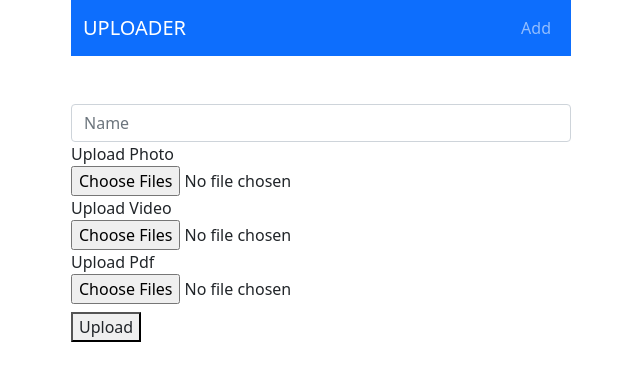
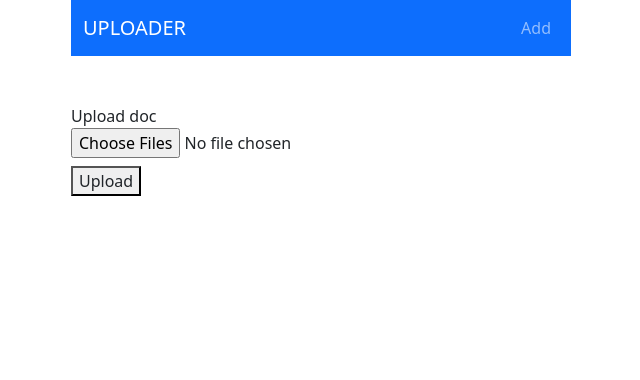
Before and after one commit to SulakshanaGeeth/Research-Project-Management-System, a React (Create React App) app in the folder frontend/: page /submit-document in a window 1280 px wide. Shown: the top 380 px of the page, without its empty margins (319-959 px from the left). Built offline with nearby package versions, Linux system fonts and the light colour scheme.

Commit message:
Did some modifications.

```diff
--- a/frontend/src/components/Student/SubmitDocument.js
+++ b/frontend/src/components/Student/SubmitDocument.js
@@ -6,36 +6,20 @@ import { BACKEND_BASE_URL } from "./../constant/index";
 
 const SubmitDocument = () => {
   const history = useNavigate();
-  const [name, setName] = useState("");
-  const [file, setFile] = useState([]);
-  const [video, setVideo] = useState([]);
-  const [pdf, setPdf] = useState([]);
-  // const handleChange = (e) => {
-  //   const newStateFiles = [...files, e.target.files];
-  //   setFiles(newStateFiles);
-  // };
+  const email = localStorage.getItem("email");
+
+  const [doc, setDoc] = useState([]);
+
   const upload = async (e) => {
     try {
       e.preventDefault();
-      // let formData = new FormData();
-      // for (let i = 0; i < files.length; i++) {
-      //   formData.append("files", files[i]);
-      // }
-      // formData.append("name", name);
-      // formData.append("video", data.video);
-      // formData.append("pdf", data.pdf);
 
       const data = new FormData();
 
-      data.append("name", name);
-      for (var x = 0; x < file.length; x++) {
-        data.append("uploaded_Image", file[x]);
-      }
-      for (var x = 0; x < video.length; x++) {
-        data.append("uploaded_Image", video[x]);
-      }
-      for (var x = 0; x < pdf.length; x++) {
-        data.append("uploaded_Image", pdf[x]);
+      data.append("email", email);
+
+      for (var x = 0; x < doc.length; x++) {
+        data.append("uploaded_Document", doc[x]);
       }
 
       const res = await fetch(`${BACKEND_BASE_URL}/document-upload`, {
@@ -43,10 +27,7 @@ const SubmitDocument = () => {
         body: data,
       });
       if (res.ok) {
-        setName("");
-        setFile(null);
-        setPdf(null);
-        setVideo(null);
+        setDoc(null);
         history.replace("/home");
       }
     } catch (error) {
@@ -57,56 +38,17 @@ const SubmitDocument = () => {
   return (
     <div style={{ maxWidth: 500, margin: "auto" }}>
       <Navbar />
-      {/* <pre>{file!=null && file.length}</pre> */}
       <form onSubmit={upload} encType="multipart/form-data">
-        <div className="form-group">
-          <input
-            type="text"
-            placeholder="Name"
-            value={name}
-            required
-            onChange={(e) => {
-              setName(e.target.value);
-            }}
-            className="form-control"
-          />
-        </div>
-        Upload Photo
+        Upload doc
         <div className="form-group">
           <input
             type="file"
             multiple
             required
-            filename="uploaded_Image"
+            filename="uploaded_Document"
             className="form-control-file"
             onChange={(e) => {
-              setFile(e.target.files);
-            }}
-          />
-        </div>
-        Upload Video
-        <div className="form-group">
-          <input
-            type="file"
-            multiple
-            required
-            filename="uploaded_Image"
-            className="form-control-file"
-            onChange={(e) => {
-              setVideo(e.target.files);
-            }}
-          />
-        </div>
-        Upload Pdf
-        <div className="form-group">
-          <input
-            type="file"
-            multiple
-            required
-            filename="uploaded_Image"
-            className="form-control-file"
-            onChange={(e) => {
-              setPdf(e.target.files);
+              setDoc(e.target.files);
             }}
           />
         </div>
@@ -114,30 +56,6 @@ const SubmitDocument = () => {
           Upload
         </button>
       </form>
-
-      {/* <div className="mb-3">
-        <input
-          className="form-control"
-          type="file"
-          accept="video/*"
-          name="video"
-          onChange={handleChange("video")}
-        />
-      </div>
-      <div className="mb-3">
-        <input
-          className="form-control"
-          type="file"
-          accept="pdf/*"
-          name="pdf"
-          onChange={handleChange("pdf")}
-        />
-      </div> */}
-      {/* <div className="text-center">
-        <button className="btn btn-primary" onClick={handleSubmit}>
-          Submit
-        </button>
-      </div> */}
     </div>
   );
 };
--- a/frontend/src/components/Student/ViewDocument.js
+++ b/frontend/src/components/Student/ViewDocument.js
@@ -1,5 +1,3 @@
-import { Link } from "react-router-dom";
-import VideoPlayer from "react-video-js-player";
 import React from "react";
 import { useEffect, useState } from "react";
 import Navbar from "./../../pages/components/Navbar";
@@ -22,24 +20,17 @@ const ViewDocument = () => {
       <Navbar />
       <div className="row">
         {document?.map((document) => (
-          <div
-            className="col-md-3 card me-3 mt-2 p-0 mb-2 d-flex"
-            key={document._id}
-          >
-            <img src={document.avatar} alt="" width={"100%"} height={200} />
+          <div key={document._id}>
+            <div>
+              <h3 className="d-inline-block">Student Email :</h3>
+              <h4 className="d-inline-block mb-5">{document.email}</h4>
+            </div>
 
-            <VideoPlayer
-              src={document.video}
-              width="720"
-              height="420"
-              playBackRates={[0.5, 1, 1.25, 1.5, 2]}
-            />
-
-            <a href={document.pdf} download>
-              Click to download
-            </a>
-            <div className="p-2">
-              <h3>{document.name}</h3>
+            <div>
+              <h3 className="d-inline-block">Submitted word document : </h3>
+              <a href={document.doc} download>
+                Click to download
+              </a>
             </div>
           </div>
         ))}
```
Also changed, not shown: 6 other files (tests, documents, lock files or other folders).
